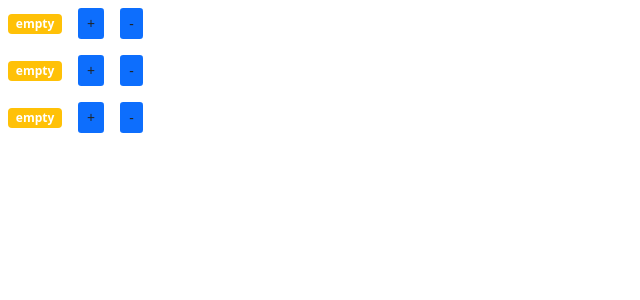
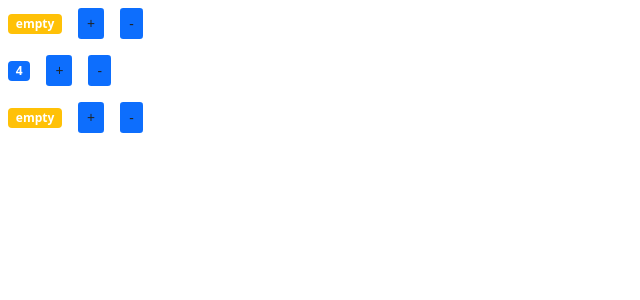
Before and after one commit to AlexConglomerate/react-app, a React (Create React App) app: page / in a window 1280 px wide. Shown: the top 300 px of the page, without its empty margins (0-640 px from the left). Built offline with nearby package versions, Linux system fonts and the light colour scheme.

Commit message:
4. Передача данных в компонент

```diff
--- a/src/components/counter.jsx
+++ b/src/components/counter.jsx
@@ -1,30 +1,31 @@
 import React, {useState} from "react";
 
-const Counter = () => {
-    const [count, setCount] = useState(0)
+const Counter = (props) => {
+    console.log(props)
+    const [value, setValue] = useState(props.value)
 
-    const formatCount = () => {
-        return count === 0 ? "empty" : count
+    const formatValue = () => {
+        return value === 0 ? "empty" : value
     }
 
     const getBadgeClasses = () => {
         let classes = "badge m-2 "
-        classes += count === 0 ? "bg-warning" : "bg-primary"
+        classes += value === 0 ? "bg-warning" : "bg-primary"
         return classes
     }
 
     const handleIncrement = () => {
-        setCount((prevState) => prevState + 1)
+        setValue((prevState) => prevState + 1)
     }
 
     const handleDecrement = () => {
-        setCount((prevState) => prevState - 1)
+        setValue((prevState) => prevState - 1)
     }
 
 
     return (
         <div>
-            <span className={getBadgeClasses()}>{formatCount()}</span>
+            <span className={getBadgeClasses()}>{formatValue()}</span>
             <button className='btn bg-primary btn-sm m-2' onClick={handleIncrement}>+</button>
             <button className='btn bg-primary btn-sm m-2' onClick={handleDecrement}>-</button>
         </div>
--- a/src/components/countersList.jsx
+++ b/src/components/countersList.jsx
@@ -2,10 +2,14 @@
 import Counter from "./counter";
 
 const CountersList = () => {
-    const counters = [{id: 0, value: 0}, {id: 1, value: 0}, {id: 2, value: 0}]
+    const counters = [
+        {id: 0, value: 0},
+        {id: 1, value: 4},
+        {id: 2, value: 0}
+    ]
     return <>
         {counters.map(count => (
-            <Counter key={count.id}/>
+            <Counter key={count.id} value={count.value}/>
         ))}
     </>
 }
```
